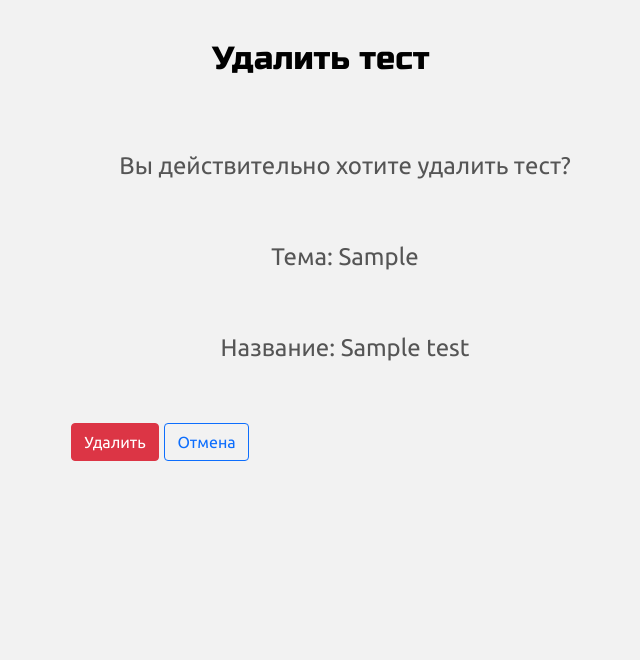
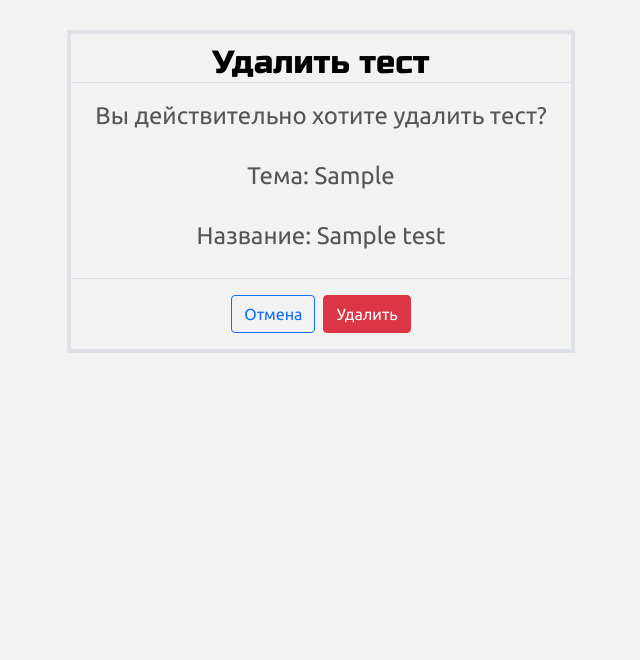
Before and after one commit to thebadfordota/ulstu-quiz, a Django app: page /test/1/delete/ in a window 1280 px wide. Shown: the part 72-732 px from the top of the page, without its empty margins (319-959 px from the left). Run offline with Django 4.2, Linux system fonts and the light colour scheme; a user stored in the database is signed in; tables that the repository leaves empty hold one stand-in row (values such as "Sample post"); some libraries are stand-ins or nearby versions.

Commit message:
Delete pages, some edits

```diff
--- a/server/main/static/main/css/styles.css
+++ b/server/main/static/main/css/styles.css
@@ -230,3 +230,17 @@ header {
     margin-right: auto;
     margin-top: 20px;
 }
+
+.about_justify {
+    text-align: justify;
+    text-align-last: left;
+    text-indent: 2em;
+}
+
+.p_center {
+    text-indent: 0;
+}
+
+.form_margin {
+    margin: 0 1em 1em 1em;
+}
--- a/server/main/templates/main/test-delete.html
+++ b/server/main/templates/main/test-delete.html
@@ -1,17 +1,20 @@
 {% extends 'main/base.html' %}
 {% block title %}{{ title }}{% endblock %}
 {% block content %}
-<h2>{{ heading }}</h2>
-<form method="post">
-    {% csrf_token %}
-    <p>Вы действительно хотите удалить тест?</p>
-    <p>Тема: {{ test_info.theme }}</p>
-    <p>Название: {{ test_info.name }}</p>
-    <div class="mb-3">
-        <button type="submit" class="btn btn-danger">Удалить</button>
-        <button type="button" class="btn btn-outline-primary"><a
-                href="{% url 'main:about_test' pk=object.pk %}">Отмена</a>
-        </button>
-    </div>
-</form>
+<div class="border border-4">
+    <h2 class="border-bottom">{{ heading }}</h2>
+    <form method="post">
+        {% csrf_token %}
+        <p class="p_center form_margin">Вы действительно хотите удалить тест?</p>
+        <p class="p_center form_margin">Тема: {{ test_info.theme }}</p>
+        <p class="p_center form_margin">Название: {{ test_info.name }}</p>
+        <div class="d-grid gap-2 d-md-flex justify-content-center border-top" style="padding: 1rem 0">
+            <button type="button" class="btn btn-outline-primary"
+                    onclick="window.location.href='{% url 'main:about_test' pk=object.pk %}'">Отмена
+            </button>
+            <button type="submit" class="btn btn-danger">Удалить</button>
+
+        </div>
+    </form>
+</div>
 {% endblock content %}
--- a/server/main/templates/main/test-info.html
+++ b/server/main/templates/main/test-info.html
@@ -42,7 +42,7 @@ margin-top: 20px; margin: 0 auto;" onclick="window.location.href='{% url 'main:q
                 </div>
                 <div class="list-group-item list-group-item-action" aria-current="true">
                     <div class="btn-group btn-group-lg col-12 mx-auto" role="group" aria-label="buttons">
-                        <button type="button" class="btn btn-outline-success justify-content-between d-flex" style="
+                        <button type="button" class="btn btn-outline-primary justify-content-between d-flex" style="
 margin-top: 20px; margin: 0 auto; text-align: center" onclick="window.location.href='{% url 'main:update_test' pk=test_info.pk %}'">
                             Редактировать тест
                         </button>
@@ -59,5 +59,5 @@ margin-top: 20px; margin: 0 auto; text-align: center" onclick="window.location.h
 </div>
 
 <h3>О тесте:</h3>
-<p style="text-align: justify; text-align-last: left; text-indent: 2em">Lorem ipsum dolor sit amet, consectetur adipiscing elit, sed do eiusmod tempor incididunt ut labore et dolore magna aliqua. Ut enim ad minim veniam, quis nostrud exercitation ullamco laboris nisi ut aliquip ex ea commodo consequat. Duis aute irure dolor in reprehenderit in voluptate velit esse cillum dolore eu fugiat nulla pariatur. Excepteur sint occaecat cupidatat non proident, sunt in culpa qui officia deserunt mollit anim id est laborum.</p>
+<p class="about_justify">Lorem ipsum dolor sit amet, consectetur adipiscing elit, sed do eiusmod tempor incididunt ut labore et dolore magna aliqua. Ut enim ad minim veniam, quis nostrud exercitation ullamco laboris nisi ut aliquip ex ea commodo consequat. Duis aute irure dolor in reprehenderit in voluptate velit esse cillum dolore eu fugiat nulla pariatur. Excepteur sint occaecat cupidatat non proident, sunt in culpa qui officia deserunt mollit anim id est laborum.</p>
 {% endblock %}
```
Also changed, not shown: server/main/templates/main/question-delete.html (+13 -11 lines), server/main/templates/main/question-list.html (+4 -5 lines).
